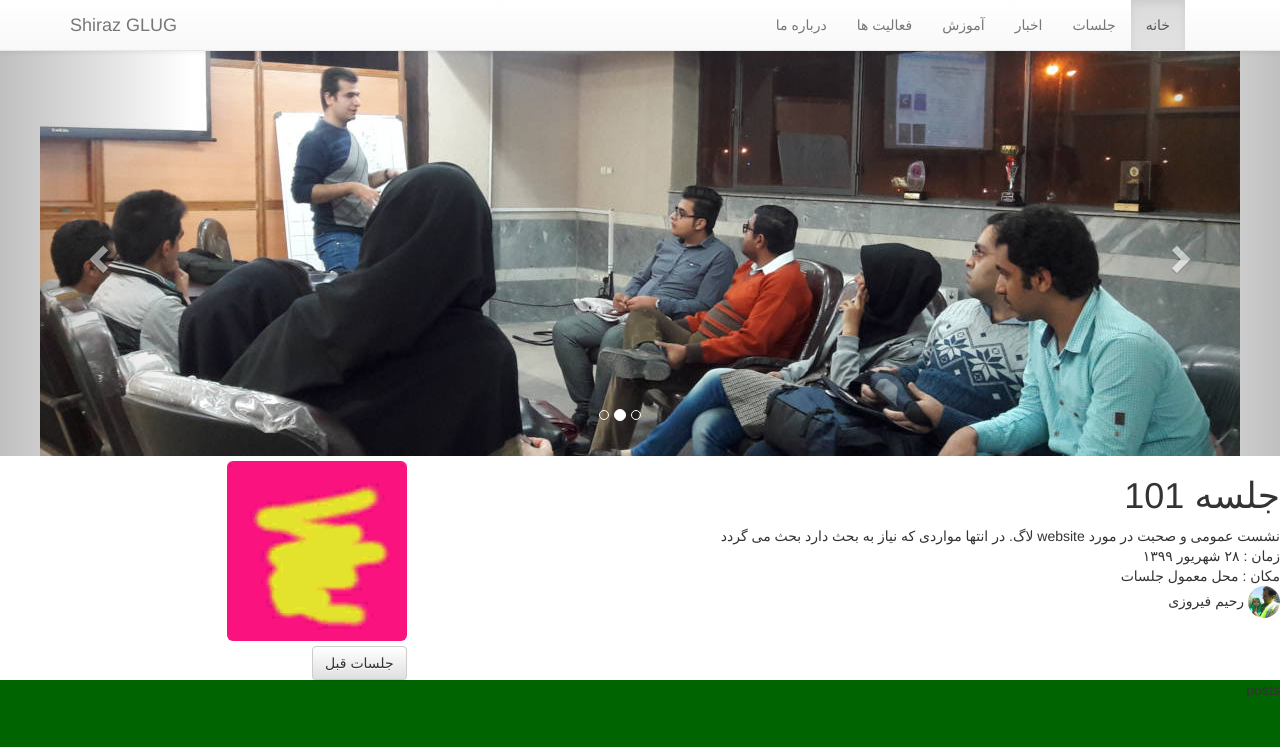
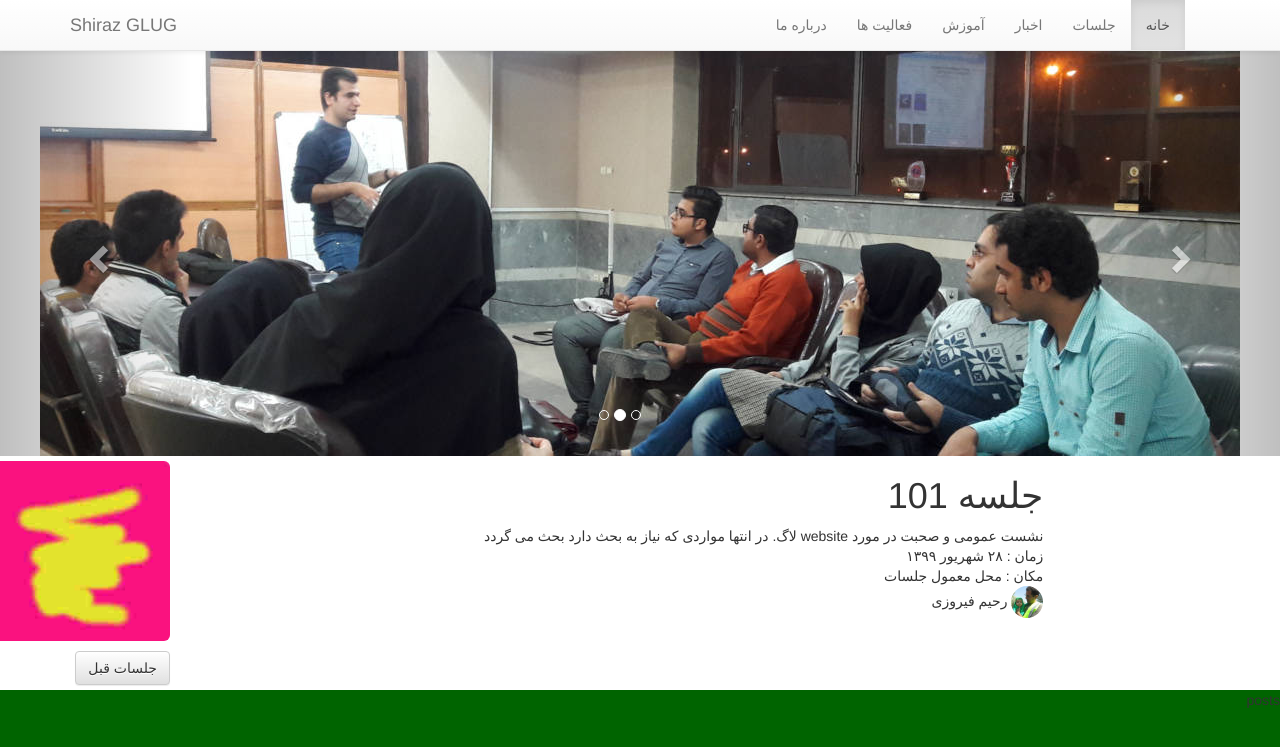
Before and after one commit to shirazlug/shirazlug, a Jekyll site: the page built from index.html, in a window 1280 px wide and 900 px high. Shown: the top 747 px of the window. Built offline with Jekyll 4.4.1, drawn with Linux system fonts in a browser that asks for light colours.

Commit message:
Update meeting.html

```diff
--- a/_includes/meeting.html
+++ b/_includes/meeting.html
@@ -1,5 +1,5 @@
 <div class="row" >
-<div class="col-md-4">
+<div class="col-md-4" style="width: 200px;">
   <div style="margin: 5px auto;">
   {% if site.data.meeting.image %}
   <img style="width: 180px; height: 180px;" class="img-rounded" src="{{"files/meeting/" | prepend: site.baseurl | append: site.data.metting.image }}">
@@ -7,7 +7,7 @@
   <img style="width: 180px; height: 180px;" class="img-rounded"  src="{{"files/meeting/" | prepend: site.baseurl | append: "default.jpg" }}">
   {% endif %}
   </div>
-  <a class="btn btn-default" href="#" role="button">جلسات قبل</a>
+  <a style="margin: 5px auto;" class="btn btn-default" href="#" role="button">جلسات قبل</a>
 </div>
 
 <div class="col-md-8">
```
